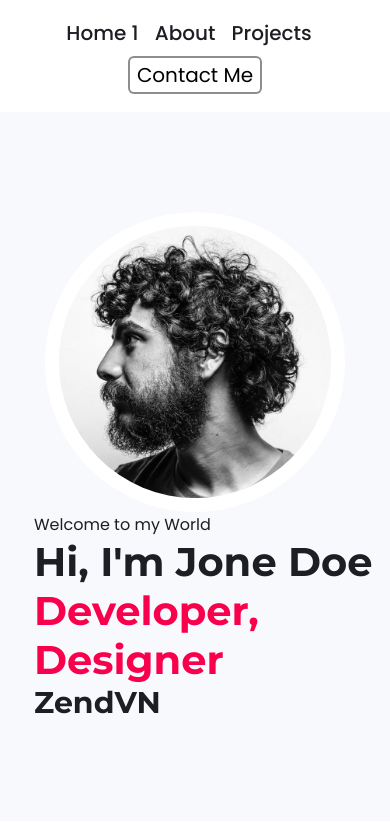
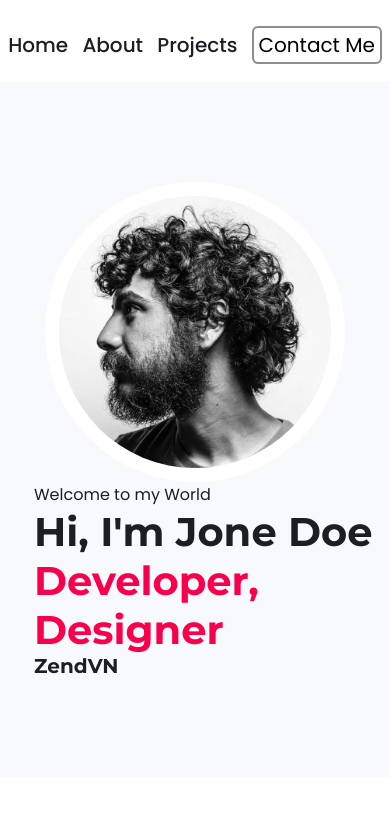
Before and after one commit to trantuyendev/Web-Hero, a plain HTML site: page 01.html in a window 390 px wide. Shown: the top 825 px of the page. Drawn offline with Linux system fonts and the light colour scheme.

Commit message:
Update media-phone

```diff
--- a/01.html
+++ b/01.html
@@ -25,7 +25,7 @@
     <header>
         <nav>
             <ul>
-                <li><a href="#">Home 1</a></li>
+                <li><a href="#">Home</a></li>
                 <li><a href="#">About</a></li>
                 <li><a href="#">Projects</a></li>
                 <li><button class="btn-contact">Contact Me</button></li>
--- a/media-phone.css
+++ b/media-phone.css
@@ -1,10 +1,13 @@
 @media only screen and (max-width: 600px) {
+    header {
+        padding: 18px 4px;
+    }
     header nav ul li {
-        margin-right: 12px;
+        margin-right: 10px;
     }
 
     header nav ul li button.btn-contact {
-        padding: 2px 7px;
+        padding: 2px 5px;
     }
 
     section.hero {
@@ -18,7 +21,7 @@
 
     section.hero div.info h1.title,
     section.hero div.info h2 {
-        font-size: 30px;
+        font-size: 20px;
     }
 
     section.portfolio {
```
